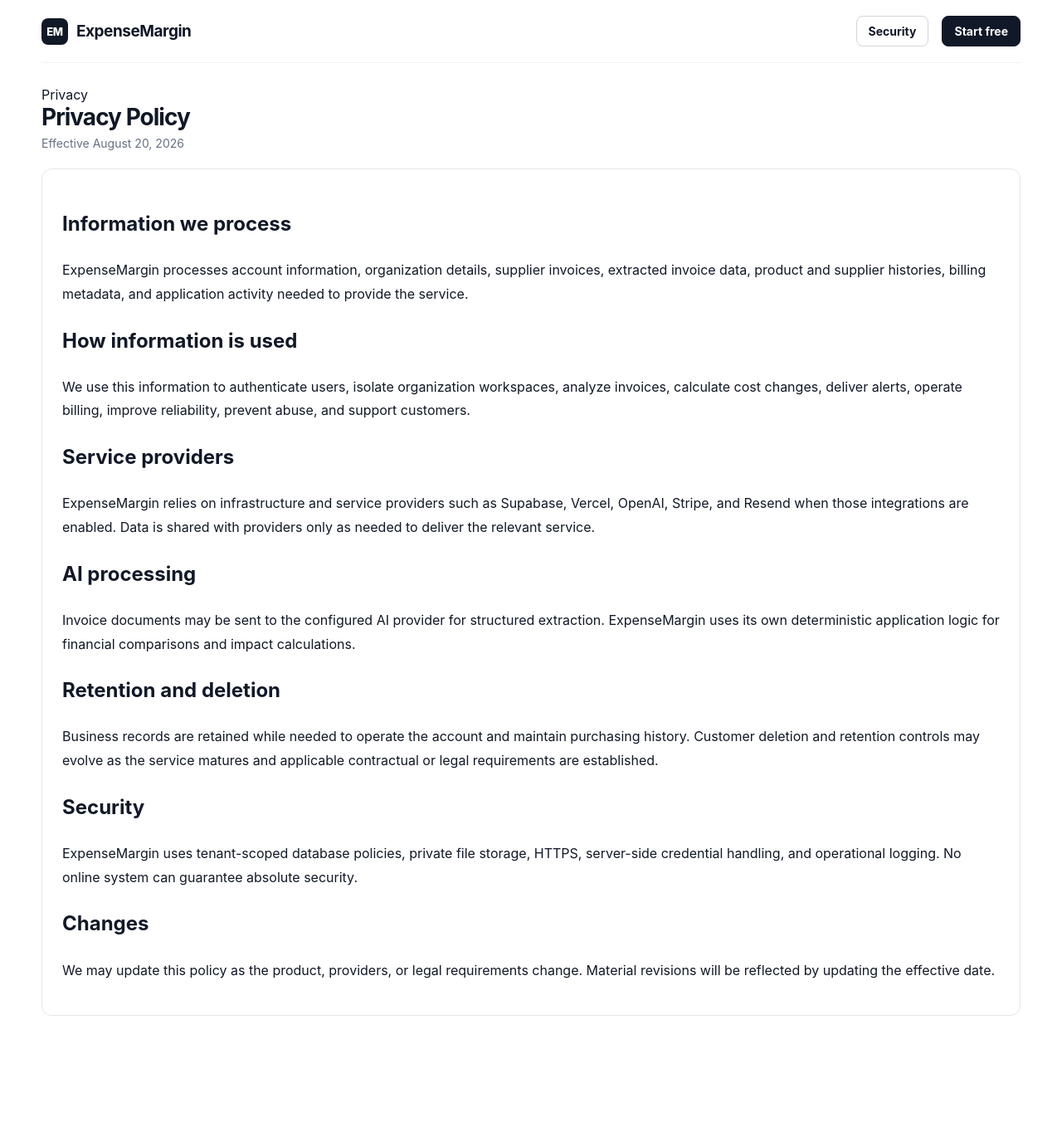
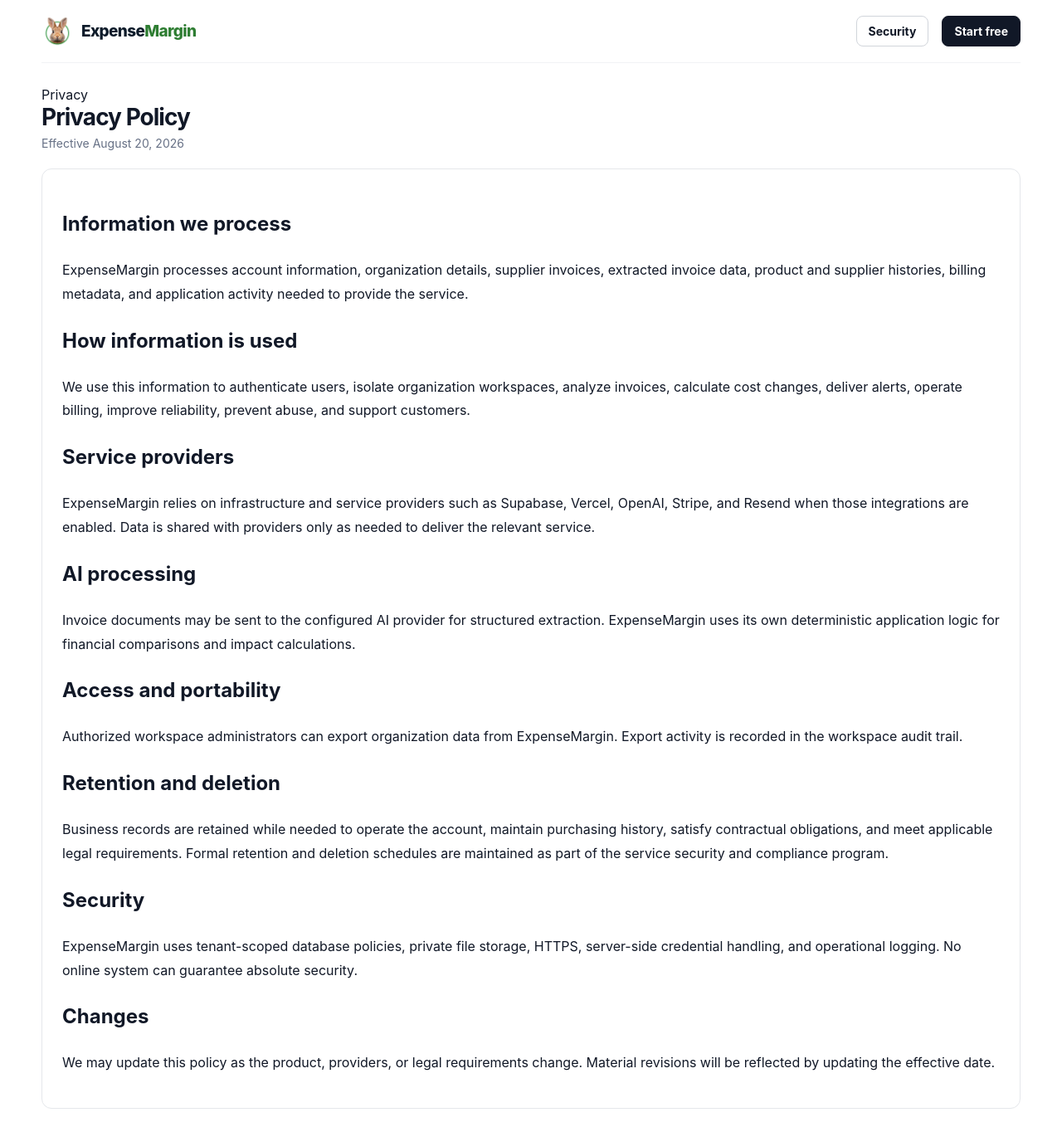
Before and after one commit to Dr-Opara/ExpenseMargin, a Next.js app: page /privacy in a window 1280 px wide. Shown: the whole page at 83% size. Before the commit the page ends 1252 px from the top, so only its background shows below. Built offline with nearby package versions, Linux system fonts and the light colour scheme; no server answers.

Commit message:
brand: update privacy page and data portability language

```diff
--- a/app/privacy/page.tsx
+++ b/app/privacy/page.tsx
@@ -1,11 +1,12 @@
 import type { Metadata } from "next";
 import Link from "next/link";
+import { Brand } from "@/components/Brand";
 
 export const metadata: Metadata = { title: "Privacy — ExpenseMargin", description: "ExpenseMargin privacy practices for account and invoice data." };
 
 export default function PrivacyPage() {
   return <div className="container">
-    <nav className="landing-nav"><Link href="/" className="brand"><span className="brand-mark">EM</span><span>ExpenseMargin</span></Link><div className="nav-actions"><Link className="btn" href="/security">Security</Link><Link className="btn primary" href="/signup">Start free</Link></div></nav>
+    <nav className="landing-nav"><Brand /><div className="nav-actions"><Link className="btn" href="/security">Security</Link><Link className="btn primary" href="/signup">Start free</Link></div></nav>
     <section className="page" style={{paddingLeft:0,paddingRight:0}}>
       <div className="page-head"><div><span className="eyebrow">Privacy</span><h1>Privacy Policy</h1><p>Effective August 20, 2026</p></div></div>
       <section className="panel"><div style={{padding:24,lineHeight:1.8}}>
@@ -13,7 +14,8 @@ export default function PrivacyPage() {
         <h2>How information is used</h2><p>We use this information to authenticate users, isolate organization workspaces, analyze invoices, calculate cost changes, deliver alerts, operate billing, improve reliability, prevent abuse, and support customers.</p>
         <h2>Service providers</h2><p>ExpenseMargin relies on infrastructure and service providers such as Supabase, Vercel, OpenAI, Stripe, and Resend when those integrations are enabled. Data is shared with providers only as needed to deliver the relevant service.</p>
         <h2>AI processing</h2><p>Invoice documents may be sent to the configured AI provider for structured extraction. ExpenseMargin uses its own deterministic application logic for financial comparisons and impact calculations.</p>
-        <h2>Retention and deletion</h2><p>Business records are retained while needed to operate the account and maintain purchasing history. Customer deletion and retention controls may evolve as the service matures and applicable contractual or legal requirements are established.</p>
+        <h2>Access and portability</h2><p>Authorized workspace administrators can export organization data from ExpenseMargin. Export activity is recorded in the workspace audit trail.</p>
+        <h2>Retention and deletion</h2><p>Business records are retained while needed to operate the account, maintain purchasing history, satisfy contractual obligations, and meet applicable legal requirements. Formal retention and deletion schedules are maintained as part of the service security and compliance program.</p>
         <h2>Security</h2><p>ExpenseMargin uses tenant-scoped database policies, private file storage, HTTPS, server-side credential handling, and operational logging. No online system can guarantee absolute security.</p>
         <h2>Changes</h2><p>We may update this policy as the product, providers, or legal requirements change. Material revisions will be reflected by updating the effective date.</p>
       </div></section>
```
